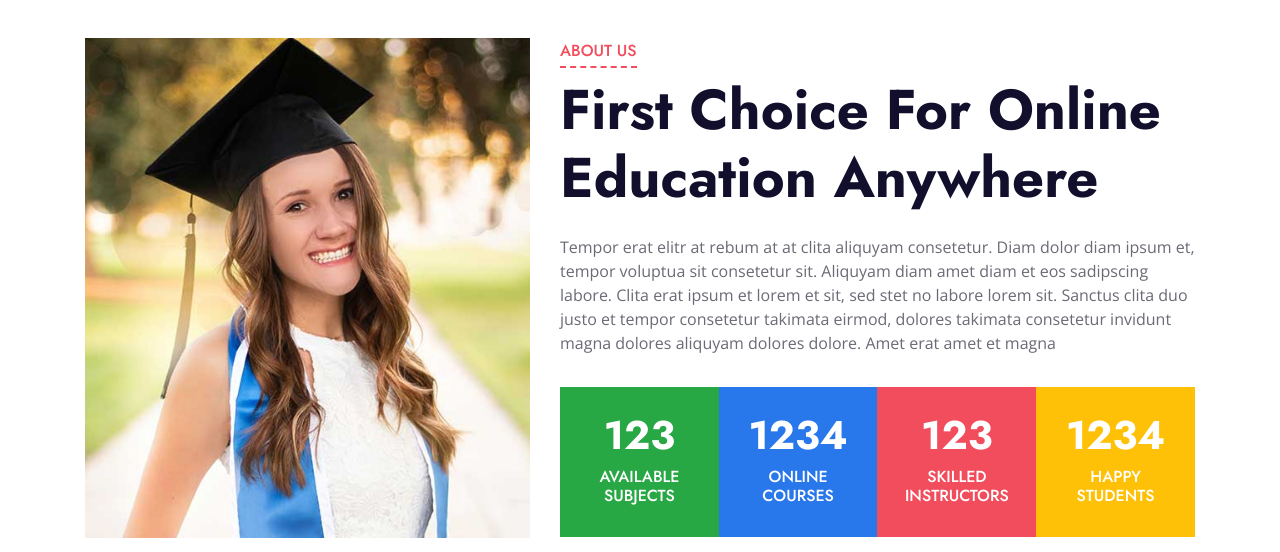
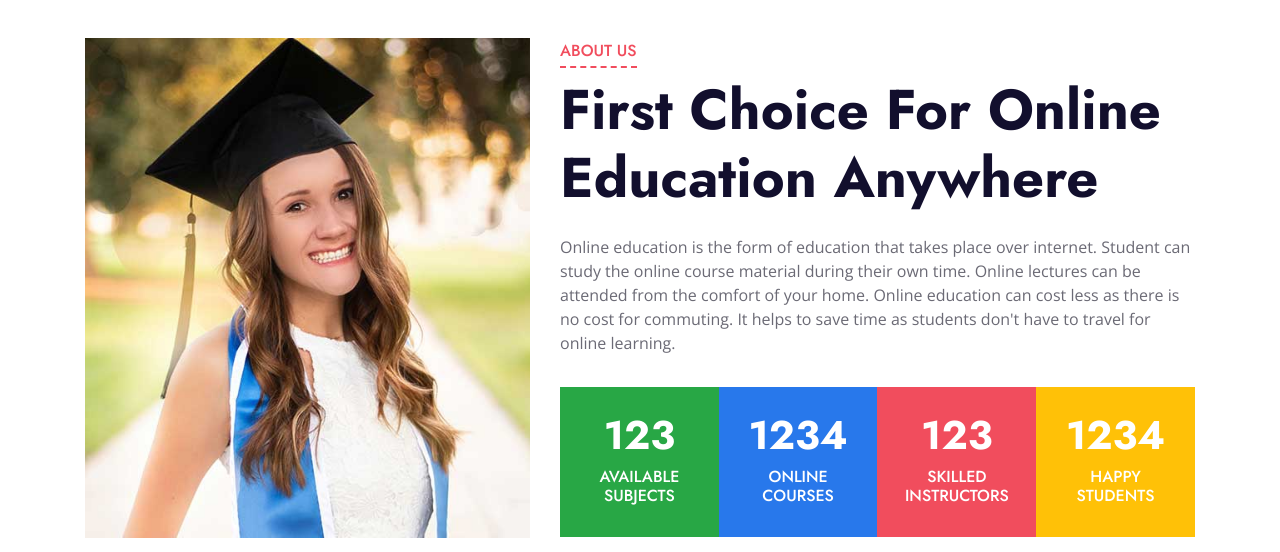
Before and after one commit to boni105467/mb2education, a PHP site: page /about.php in a window 1280 px wide. Shown: the part 804-1356 px from the top of the page. Run offline with PHP 8.4, Linux system fonts and the light colour scheme; some libraries are stand-ins or nearby versions.

Commit message:
first intial

```diff
--- a/about.php
+++ b/about.php
@@ -137,7 +137,7 @@
                         <h6 class="d-inline-block position-relative text-secondary text-uppercase pb-2">About Us</h6>
                         <h1 class="display-4">First Choice For Online Education Anywhere</h1>
                     </div>
-                    <p>Tempor erat elitr at rebum at at clita aliquyam consetetur. Diam dolor diam ipsum et, tempor voluptua sit consetetur sit. Aliquyam diam amet diam et eos sadipscing labore. Clita erat ipsum et lorem et sit, sed stet no labore lorem sit. Sanctus clita duo justo et tempor consetetur takimata eirmod, dolores takimata consetetur invidunt magna dolores aliquyam dolores dolore. Amet erat amet et magna</p>
+                    <p>Online education is the form of education that takes place over internet. Student can study the online course material during their own time. Online lectures can be attended from the comfort of your home. Online education can cost less as there is no cost for commuting. It helps to save time as students don't have to travel for online learning.</p>
                     <div class="row pt-3 mx-0">
                         <div class="col-3 px-0">
                             <div class="bg-success text-center p-4">
```
